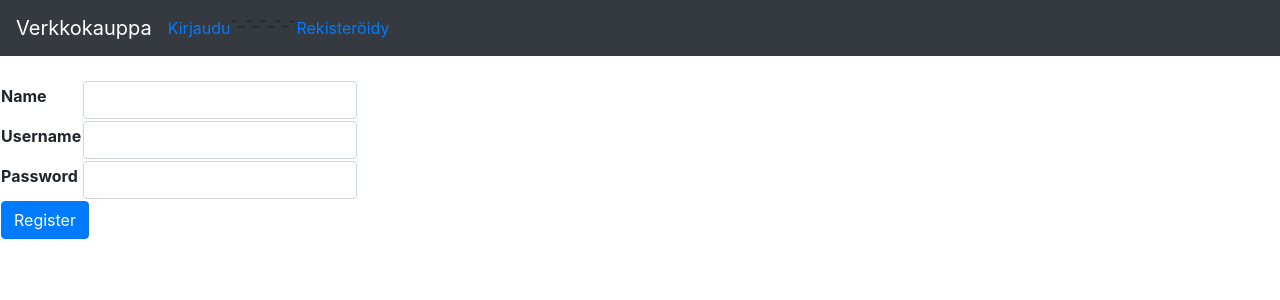
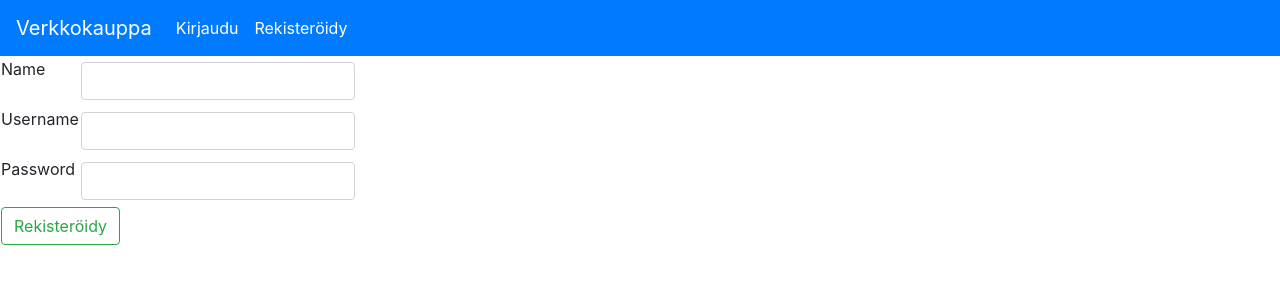
Before and after one commit to alemati/verkkokauppa, a Flask app: page /auth/regestration in a window 1280 px wide. Shown: the top 300 px of the page. Run offline with Flask 2, Linux system fonts and the light colour scheme; some libraries are stand-ins or nearby versions.

Commit message:
Ulkoasun viilaus

```diff
--- a/application/auth/views.py
+++ b/application/auth/views.py
@@ -9,14 +9,14 @@ from flask_login import current_user
 @app.route("/auth/login", methods = ["GET", "POST"])
 def auth_login():
     if request.method == "GET":
-        return render_template("auth/loginform.html", form = LoginForm())
+        return render_template("auth/loginform.html", form = LoginForm(), error = None)
 
     form = LoginForm(request.form)
 
     user = User.query.filter_by(username=form.username.data, password=form.password.data).first()
     if not user:
         return render_template("auth/loginform.html", form = form,
-                                error = "No such username or password")
+                                error = "Väärä käyttäjätunnus tai salasana. Yritä uudelleen.")
 
 
     login_user(user)
@@ -25,12 +25,12 @@ def auth_login():
 @app.route("/auth/regestration", methods = ["GET", "POST"])
 def auth_registration():
     if request.method == "GET":
-        return render_template("auth/registrationform.html", form = RegistrationForm())
+        return render_template("auth/registrationform.html", form = RegistrationForm(), error = None)
 
     form = RegistrationForm(request.form)
 
     if not form.validate():
-        return render_template("auth/registrationform.html", form=form)
+        return render_template("auth/registrationform.html", form=form, error = None)
 
     user = User.query.filter_by(username=form.username.data).first()
     if not user:
@@ -40,7 +40,8 @@ def auth_registration():
         login_user(user2)
         return redirect(url_for("index"))
     else:
-        return render_template("auth/registrationform.html", form=form, error = "Username is already taken. Please try new one")
+        form
+        return render_template("auth/registrationform.html", form=form, error = "Haluamasi käyttäjätunnus on jo varattu. Kokeile toisen.")
 
     return redirect(url_for("index"))
 
@@ -62,4 +63,4 @@ def auth_saldo():
                                 error = "Sorry, something gone wrong")
     user.saldo = user.saldo + form.maara.data
     db.session().commit()
-    return redirect(url_for("index"))
+    return redirect(url_for("auth_saldo"))
--- a/application/templates/auth/registrationform.html
+++ b/application/templates/auth/registrationform.html
@@ -1,12 +1,14 @@
 {% extends "layout.html" %}
 
 {% block body %}
-{{ error }}
+{% if error %}
+<div class="alert alert-danger" role="alert">{{error}}</div>
+{% endif %}
 <form method="POST" action="{{ url_for('auth_registration') }}">
   <table>
     <tr>
       <td >
-        <strong>{{ form.name.label }}</strong>
+        <p>{{ form.name.label }}</p>
       </td>
       <td>
         {{ form.name(class_='form-control') }}
@@ -14,13 +16,13 @@
       <td>
         <ul>
           {% for error in form.name.errors %}
-          <li>{{ error }}</li>
+          <li><div class="alert alert-warning" role="alert">{{ error }}</div></li>
           {% endfor %}
         </ul>
     </tr>
     <tr>
       <td>
-        <strong>{{ form.username.label }}</strong>
+        <p>{{ form.username.label }}</p>
       </td>
       <td>
         {{ form.username(class_='form-control') }}
@@ -28,13 +30,13 @@
       <td>
         <ul>
           {% for error in form.username.errors %}
-          <li>{{ error }}</li>
+          <li><div class="alert alert-warning" role="alert">{{ error }}</div></li>
           {% endfor %}
         </ul>
     </tr>
     <tr>
       <td>
-        <strong>{{ form.password.label }}</strong>
+        <p>{{ form.password.label }}</p>
       </td>
       <td>
         {{ form.password(class_='form-control') }}
@@ -42,13 +44,13 @@
       <td>
         <ul>
           {% for error in form.password.errors %}
-          <li>{{ error }}</li>
+          <li><div class="alert alert-warning" role="alert">{{ error }}</div></li>
           {% endfor %}
         </ul>
     </tr>
     <tr>
       <td colspan="2">
-        <input type="submit" class="btn btn-primary" value="Register"/>
+        <input type="submit" class="btn btn-outline-success my-2 my-sm-0" value="Rekisteröidy"/>
       </td>
     </tr>
   </table>
--- a/application/templates/index.html
+++ b/application/templates/index.html
@@ -1,6 +1,7 @@
 {% extends "layout.html" %}
 
 {% block body %}
-
-
+<h3>Tervetuloa verkkokauppaan!</h3>
+<p>Täällä voit myydä, ostaa ja uudelleen myydä tuotteita</p>
+<p>Sivun yläpäässä olevien linkkien kautta pääset käyttämään sovellusta</p>
 {% endblock %}
--- a/application/templates/layout.html
+++ b/application/templates/layout.html
@@ -4,13 +4,18 @@
 <head>
   <meta charset="utf-8">
   <title>Verkkokauppa</title>
+  <!-- <link rel="stylesheet" href="https://maxcdn.bootstrapcdn.com/bootstrap/4.0.0/css/bootstrap.min.css" -->
   <link rel="stylesheet" href="https://maxcdn.bootstrapcdn.com/bootstrap/4.0.0/css/bootstrap.min.css"
     integrity="sha384-Gn5384xqQ1aoWXA+058RXPxPg6fy4IWvTNh0E263XmFcJlSAwiGgFAW/dAiS6JXm" crossorigin="anonymous">
 </head>
 
 <body>
+  <nav class="navbar navbar-dark navbar-expand-md bg-primary">
+    <!-- <nav class="navbar navbar-expand-md navbar-dark bg-dark mb-4"> -->
+    <!-- <nav class="navbar navbar-expand-md navbar-light bg-primary"> -->
+    <!-- <nav class="navbar navbar-expand-md navbar-light bg-primary" style="background-color: #ffffff;"> -->
+    <!-- class="navbar navbar-light" style="background-color: #e3f2fd;" -->
 
-  <nav class="navbar navbar-expand-md navbar-dark bg-dark mb-4">
     <a class="navbar-brand" href="#">Verkkokauppa</a>
     <button class="navbar-toggler" type="button" data-toggle="collapse" data-target="#navbarCollapse"
       aria-controls="navbarCollapse" aria-expanded="false" aria-label="Toggle navigation">
@@ -21,32 +26,37 @@
         {% if current_user.is_authenticated %}
         <ul class="navbar-nav mr-auto">
           <li class="nav-item">
-            <p>Hei {{ current_user.name }} </p>
+            <a class="nav-link" href="{{ url_for('index') }}" style="color: #ffffff;">Hei {{ current_user.name }} </a>
           </li>
           <li class="nav-item">
-            <a class="nav-link" href="{{ url_for('auth_saldo') }}">Saldo: {{ current_user.saldo }} </a>
+            <a class="nav-link" href="{{ url_for('auth_saldo') }}" style="color: #ffffff;">Saldo: {{ current_user.saldo }} </a>
           </li>
           <li class="nav-item">
-            <a class="nav-link" href="{{ url_for('product_index') }} ">Valikoima</a>
+            <a class="nav-link" href="{{ url_for('product_index') }} " style="color: #ffffff;">Valikoima</a>
           </li>
           <li class="nav-item">
-            <a class="nav-link" href="{{ url_for('product_form') }} ">Lisää tuote</a>
+            <a class="nav-link" href="{{ url_for('product_form') }} " style="color: #ffffff;">Lisää tuote</a>
           </li>
           <li class="nav-item">
-            <a class="nav-link" href="{{ url_for('product_userstorage') }} ">Minun varasto</a>
+            <a class="nav-link" href="{{ url_for('product_userstorage') }} " style="color: #ffffff;">Minun varasto</a>
           </li>
           <li class="nav-item">
-            <a class="nav-link" href="{{ url_for('product_buylist') }} ">Minun ostokset</a>
+            <a class="nav-link" href="{{ url_for('product_buylist') }}" style="color: #ffffff;">Minun ostokset</a>
           </li>
           <li class="nav-item">
-            <a class="nav-link" href="{{ url_for('product_selllist') }} ">Minun myynnit</a>
+            <a class="nav-link" href="{{ url_for('product_selllist') }} " style="color: #ffffff;">Minun myynnit</a>
           </li>
         </ul>
-        <a href="{{ url_for('auth_logout') }}">Kirjaudu ulos</a>
+        <a class="btn btn-outline-light" href="{{ url_for('auth_logout') }}">Kirjaudu ulos</a>
         {% else %}
-        <a href="{{ url_for('auth_login') }}">Kirjaudu</a>
-        <p>-_-_-_-_-</p>
-        <a href="{{ url_for('auth_registration') }}">Rekisteröidy</a>
+        <ul class="navbar-nav mr-auto">
+          <li class="nav-item">
+            <a class="nav-link" href="{{ url_for('auth_login') }}" style="color: #ffffff;">Kirjaudu<span class="sr-only">(current)</span></a>
+          </li>
+          <li class="nav-item">
+            <a class="nav-link" href="{{ url_for('auth_registration') }}" style="color: #ffffff;">Rekisteröidy<span class="sr-only">(current)</span></a>
+          </li>
+        </ul>
         {% endif %}
       </div>
     </div>
--- a/application/templates/product/list.html
+++ b/application/templates/product/list.html
@@ -14,6 +14,7 @@
     <td>{{ product.description }}</td>
 
     <td>{{ product.price }}</td>
+    <!-- <div class="col-2"><td>{{ product.name }}</td></div> -->
 
     {% if current_user.is_authenticated %}
     {% if current_user.id == product.account_id %}
--- a/application/templates/product/storage.html
+++ b/application/templates/product/storage.html
@@ -1,7 +1,8 @@
 {% extends "layout.html" %}
 
 {% block body %}
-<table>
+
+
     <tr>
         <th>Tuoteen nimi</th>
         <th>Tuoteen tila (onko myynnissä?)</th>
@@ -12,6 +13,7 @@
         <td>{{ product.name }}</td>
         <td>{{ product.onSale }}</td>
         <td>{{ product.price }}</td>
+
         {% if current_user.is_authenticated %}
         {% if current_user.id == product.account_id %}
 
--- a/application/templates/purchase/buyList.html
+++ b/application/templates/purchase/buyList.html
@@ -2,7 +2,7 @@
 
 {% block body %}
 <p>Alla on kaikki sinun ostokset </p>
-<table>
+<table style="width:100%">
     <tr>
         <th>Tuoteen nimi</th>
         <th>Tuoteen kuvaus</th>
--- a/application/templates/purchase/sellList.html
+++ b/application/templates/purchase/sellList.html
@@ -2,7 +2,7 @@
 
 {% block body %}
 <p>Alla on kaikki sinun myynnit</p>
-<table>
+<table style="width:100%">
     <tr>
         <th>Tuoteen nimi</th>
         <th>Tuoteen kuvaus</th>
```
Also changed, not shown: application/templates/auth/loginform.html (+11 -2 lines), application/shop.db.
